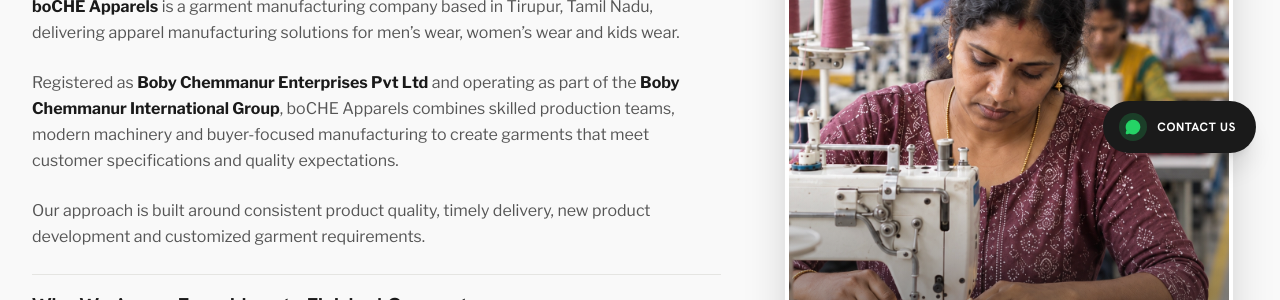
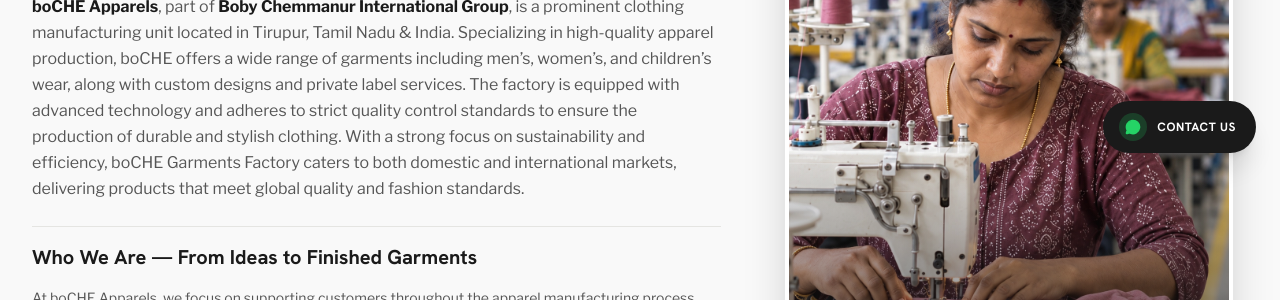
Before and after one commit to digitalmkt-dev/boCHE-Apparels, a Next.js app: page /about in a window 1280 px wide. Shown: the part 623-923 px from the top of the page. Built offline with nearby package versions, Linux system fonts and the light colour scheme; no server answers.

Commit message:
Update introductory text on About Us page

```diff
--- a/src/app/about/page.js
+++ b/src/app/about/page.js
@@ -493,15 +493,7 @@
             </motion.h2>
 
             <p className="text-base font-body text-[#555555] leading-relaxed">
-              <strong className="text-[#1A1A1A]">boCHE Apparels</strong> is a garment manufacturing company based in Tirupur, Tamil Nadu, delivering apparel manufacturing solutions for men’s wear, women’s wear and kids wear.
-            </p>
-
-            <p className="text-base font-body text-[#555555] leading-relaxed">
-              Registered as <strong className="text-[#1A1A1A]">Boby Chemmanur Enterprises Pvt Ltd</strong> and operating as part of the <strong className="text-[#1A1A1A]">Boby Chemmanur International Group</strong>, boCHE Apparels combines skilled production teams, modern machinery and buyer-focused manufacturing to create garments that meet customer specifications and quality expectations.
-            </p>
-
-            <p className="text-base font-body text-[#555555] leading-relaxed">
-              Our approach is built around consistent product quality, timely delivery, new product development and customized garment requirements.
+              <strong className="text-[#1A1A1A]">boCHE Apparels</strong>, part of <strong className="text-[#1A1A1A]">Boby Chemmanur International Group</strong>, is a prominent clothing manufacturing unit located in Tirupur, Tamil Nadu &amp; India. Specializing in high-quality apparel production, boCHE offers a wide range of garments including men’s, women’s, and children’s wear, along with custom designs and private label services. The factory is equipped with advanced technology and adheres to strict quality control standards to ensure the production of durable and stylish clothing. With a strong focus on sustainability and efficiency, boCHE Garments Factory caters to both domestic and international markets, delivering products that meet global quality and fashion standards.
             </p>
 
             <motion.div
```
